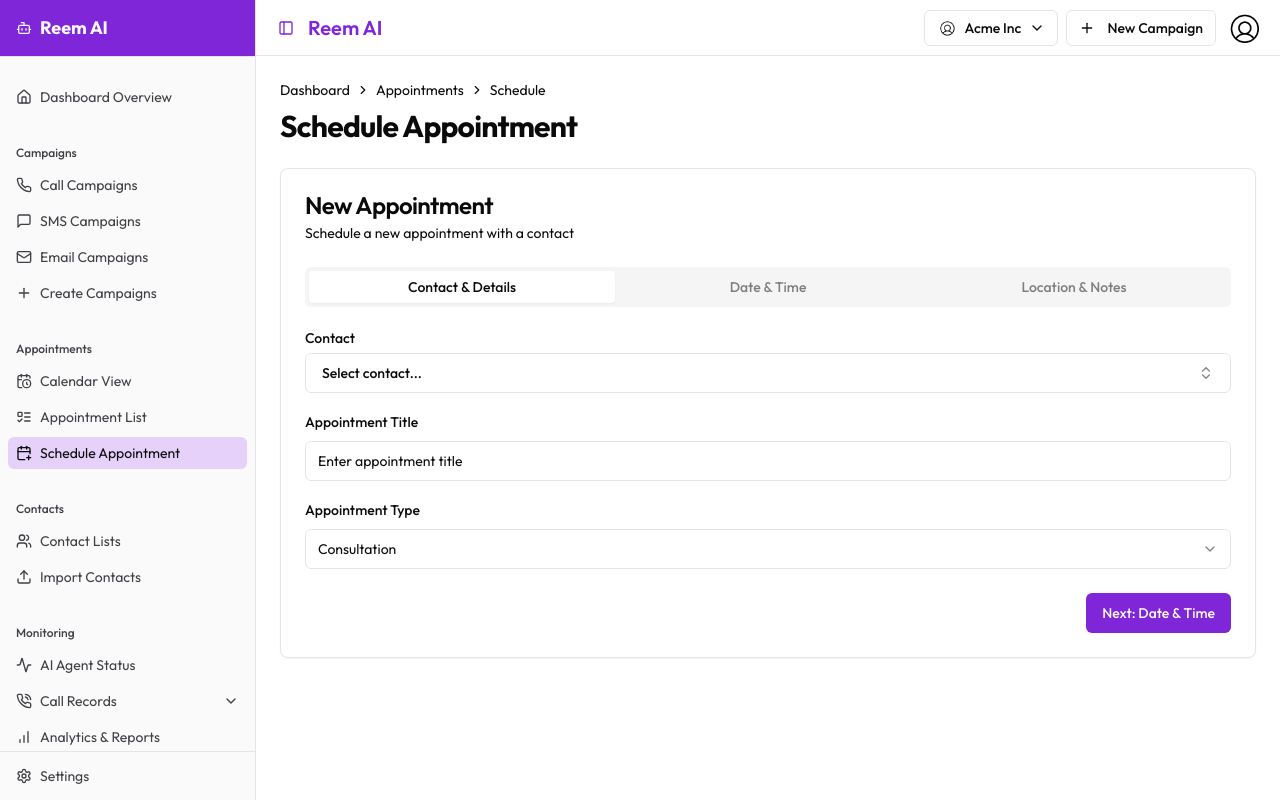
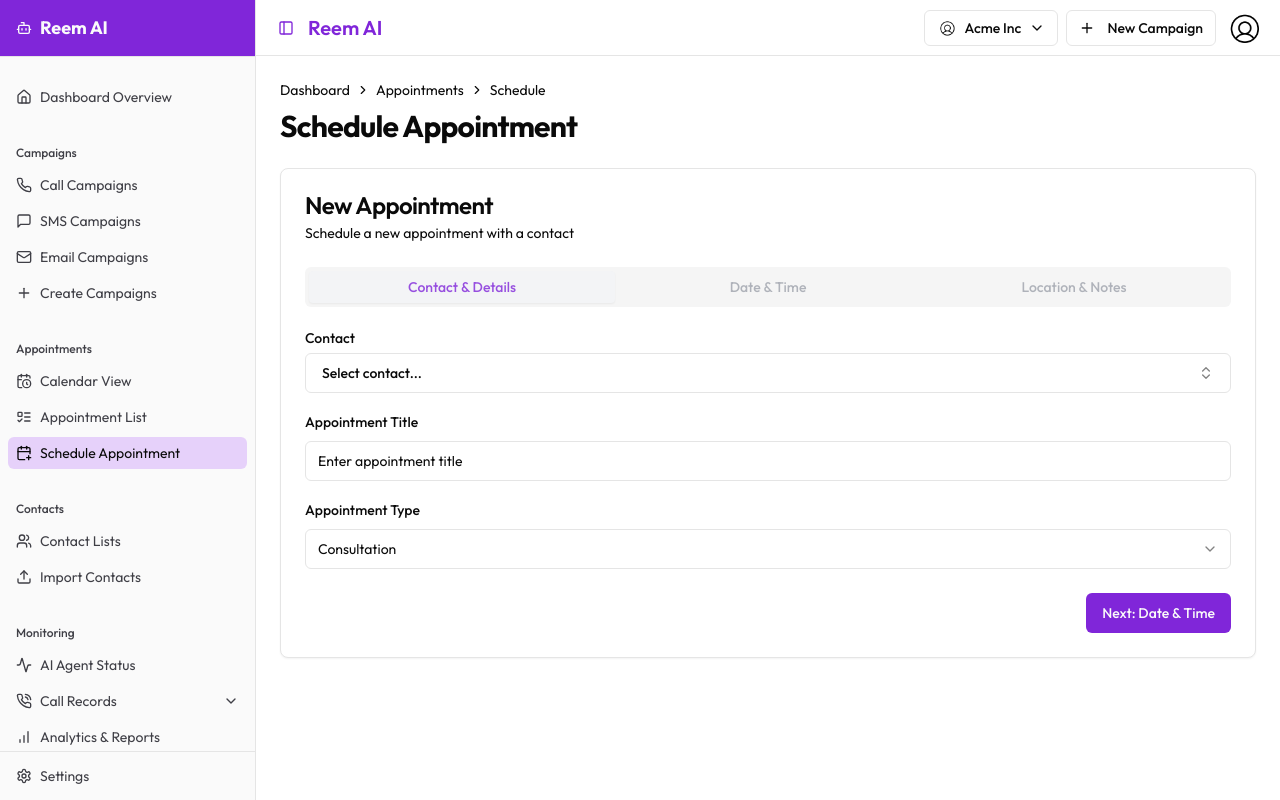
Before and after one commit to ahbazarkoob/reem_ai_task, a Next.js app: page /appointments/schedule in a window 1280 px wide. Built offline with nearby package versions, Linux system fonts and the light colour scheme.

Commit message:
Schedule Appointment Tab Trigger Style

```diff
--- a/components/appointment-scheduler.tsx
+++ b/components/appointment-scheduler.tsx
@@ -899,13 +899,13 @@ export function AppointmentScheduler() {
           <div className="flex justify-between items-center">
             <Tabs value={`step-${step}`} className="w-full">
               <TabsList className="grid w-full grid-cols-3">
-                <TabsTrigger value="step-1" onClick={() => setStep(1)} disabled={step < 1}>
+                <TabsTrigger className="data-[state=active]:text-primary/80 text-gray-500 data-[state=active]:bg-gray-100" value="step-1" onClick={() => setStep(1)} disabled={step < 1}>
                   Contact & Details
                 </TabsTrigger>
-                <TabsTrigger value="step-2" onClick={() => setStep(2)} disabled={step < 2}>
+                <TabsTrigger className="data-[state=active]:text-primary/80 text-gray-500 data-[state=active]:bg-gray-100" value="step-2" onClick={() => setStep(2)} disabled={step < 2}>
                   Date & Time
                 </TabsTrigger>
-                <TabsTrigger value="step-3" onClick={() => setStep(3)} disabled={step < 3}>
+                <TabsTrigger className="data-[state=active]:text-primary/80 text-gray-500 data-[state=active]:bg-gray-100" value="step-3" onClick={() => setStep(3)} disabled={step < 3}>
                   Location & Notes
                 </TabsTrigger>
               </TabsList>
```
